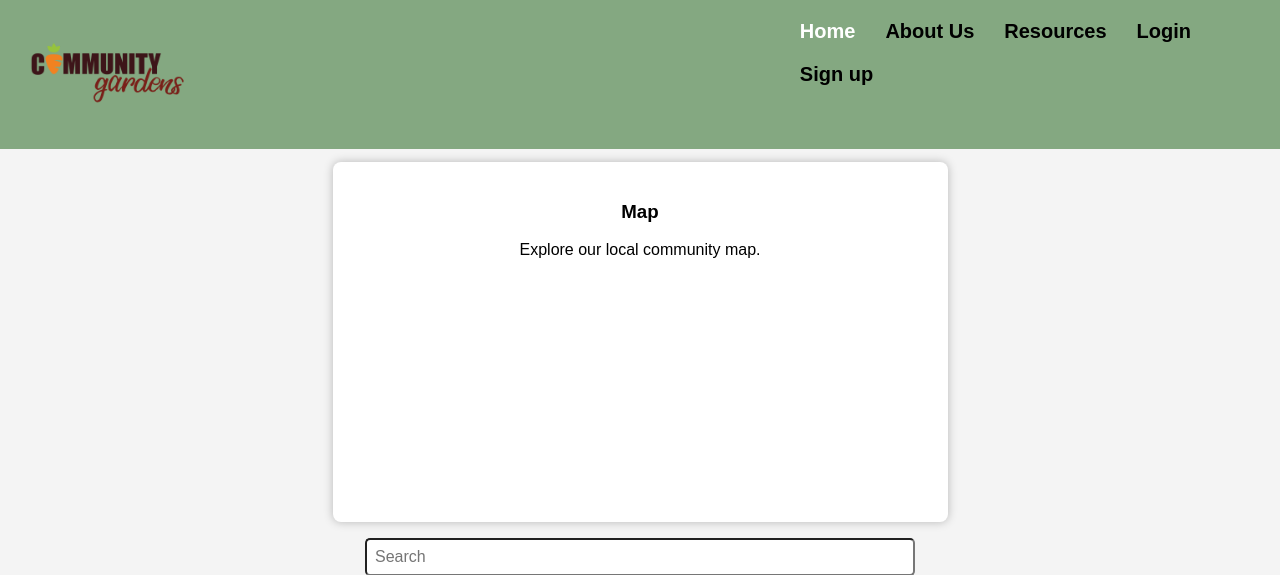
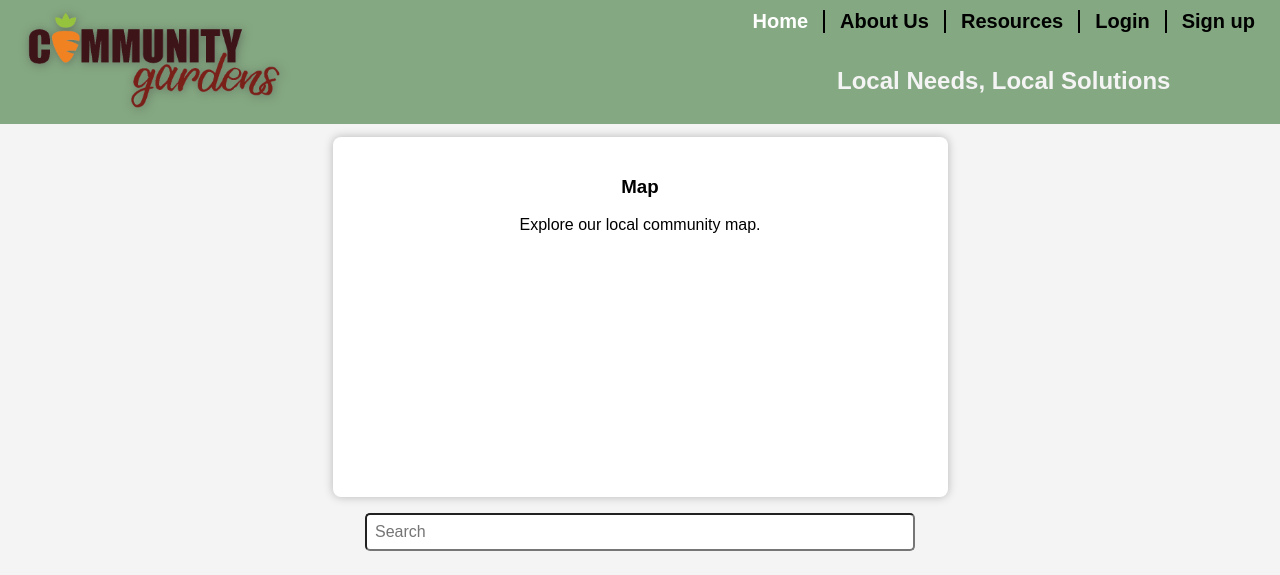
Before and after one commit to jlinares12/CPSC362-Project, a Flask app: page / in a window 1280 px wide. Shown: the top 575 px of the page. Run offline with Flask 3, Linux system fonts and the light colour scheme; data that the repository does not hold is empty; parts of the project's set-up code (start-up, migrations or seed data) failed here and were passed over.

Commit message:
added our custom logo to the page and updated how the navigation bar looks like

```diff
--- a/community_garden/static/css/base.css
+++ b/community_garden/static/css/base.css
@@ -8,35 +8,42 @@ body {
     background-color: #f4f4f4;
     min-height: 100vh;
 }
-img {
-    width: 23%;
+.logo img {
+    height: 100px;
+    width: 275px;
+    padding: 10px;
+    -webkit-filter: drop-shadow(1px 1px 5px black)
+    drop-shadow(-1px -1px 5px #637461);
+    filter: drop-shadow(0 0 0 #637461)
+    drop-shadow(1px 1px 5px #637461);
 }
 header {
     display: flex;
     justify-content: space-between; /* Space out logo and nav */
-    align-items: flex-start; /* Align items to the top */
     background-color: #84a881;
     color: white;
     width: 100%;
-    padding: 0; /* Remove padding to hug the top */
+    padding: 0;
 }
-
-.logo {
-    min-width: 200px; /* Prevent logo from shrinking too much */
-    padding: 10px 20px; /* Add padding to the logo */
-    margin: 0; /* Remove margin to hug the top */
+.right-nav{
+    display: box;
 }
-
+.right-nav h3{
+    color: #f4f4f4;
+    text-align: center;
+    font-size: 1.5em;
+    padding-bottom: 0px;
+}
 .nav-box {
     display: flex;
     margin-left: auto;
     margin-right: 0;
-    padding: 10px 20px; /* Add padding to the nav box */
+    padding: 10px;
 }
 
 nav {
     display: flex;
-    flex-wrap: wrap; /* Allow nav items to wrap on smaller screens */
+    flex-wrap: wrap;
     width: 100%;
 }
 
@@ -44,10 +51,15 @@ nav a {
     color: black;
     text-decoration: none;
     margin: 0;
-    font-weight: bold;
+    font-weight: bolder;
     font-size: min(4vw, 20px);
-    padding: 10px 15px;
+    padding: 0 15px;
     transition: background-color 0.3s ease, color 0.3s ease;
+    border-right: 2px solid black; /* Add vertical line */
+}
+
+nav a:last-child {
+    border-right: none;
 }
 
 nav a:hover {
@@ -58,7 +70,7 @@ nav a.active {
     color: white;
 }
 
-@media (max-width: 500px) {
+@media (max-width: 650px) {
     header {
         flex-direction: column; /* Stack logo and nav vertically */
         align-items: center; /* Center items horizontally */
@@ -79,6 +91,7 @@ nav a.active {
         width: 100%; /* Full width for nav links */
         text-align: center; /* Center text in nav links */
         padding: 10px 0; /* Adjust padding for stacked layout */
+        border-right: none;
     }
 }
 
@@ -91,15 +104,15 @@ nav a.active {
 }
 
 .alert .message.danger {
-    background-color: rgb(248, 130, 130);
+    background-color: rgb(248, 130, 130, .5);
     border-color: rgb(245, 108, 108);
-    color: rgb(59, 4, 10);
+    color: rgb(0, 0, 0);
 }
 
 .alert .message.success {
-    background-color: #84a881;
+    background-color: rgba(86, 167, 78, 0.5);
     border-color: #333;
-    color: rgb(59, 4, 10);
+    color: rgb(0, 0, 0);
 }
 .content {
     flex: 1;
--- a/community_garden/templates/base.html
+++ b/community_garden/templates/base.html
@@ -15,9 +15,10 @@
     <header>
         <div class="logo">
                 <a href="{{ url_for('home_page')}}">
-                    <img src="../static/img/header_imgs/Community Gardens Logo.png">
+                    <img src="../static/img/header_imgs/logo.png">
                 </a>
         </div>
+        <div class="right-nav">
             <div class="nav-box">
                 <nav>
                     <a href="{{ url_for('home_page')}}">Home</a>
@@ -33,6 +34,8 @@
                     {% endif %}
                 </nav>
                 <script src="{{ url_for('static', filename='js/navSelector.js') }}"></script>
+            </div>
+            <h3>Local Needs, Local Solutions</h3>
         </div>
     </header>
 
```
Also changed, not shown: community_garden/static/img/header_imgs/Community Gardens Logo.png (deleted), community_garden/static/img/header_imgs/logo.png (added). Lines whose indentation alone changed are shown as unchanged.
